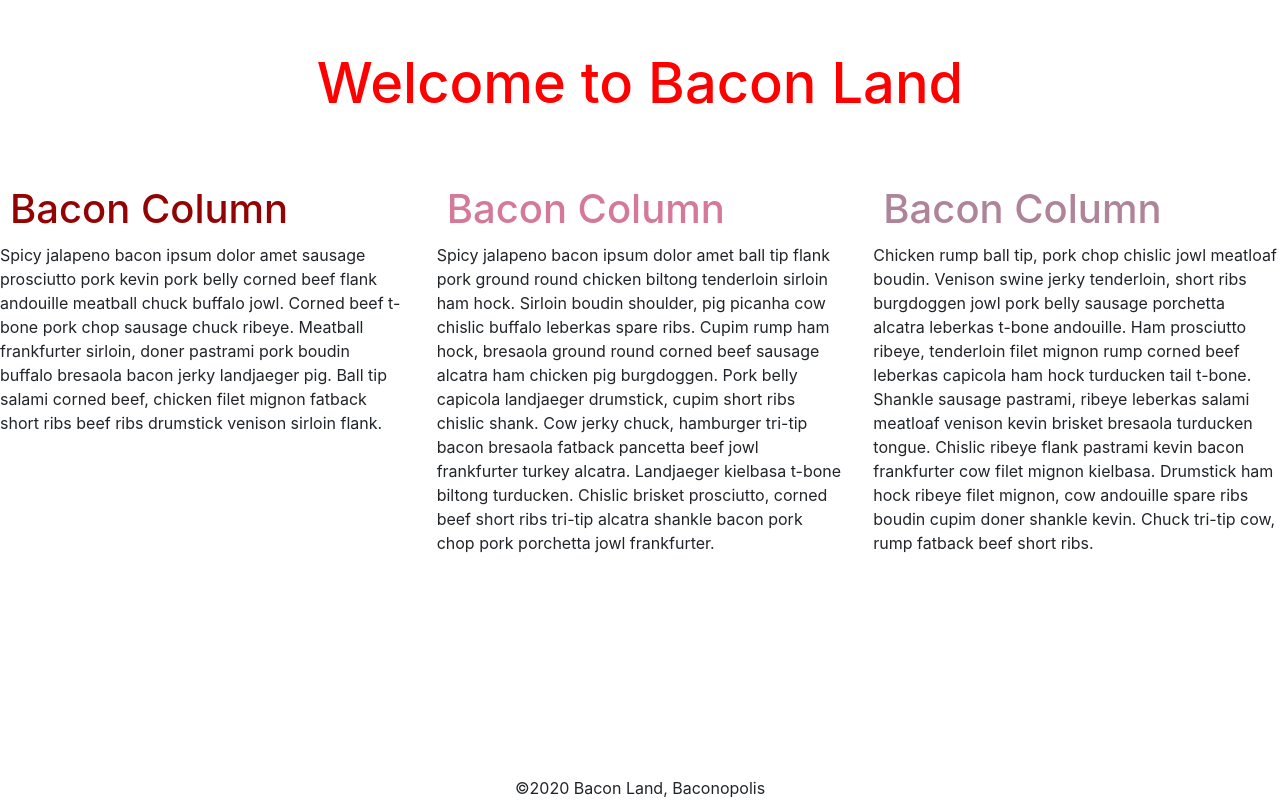
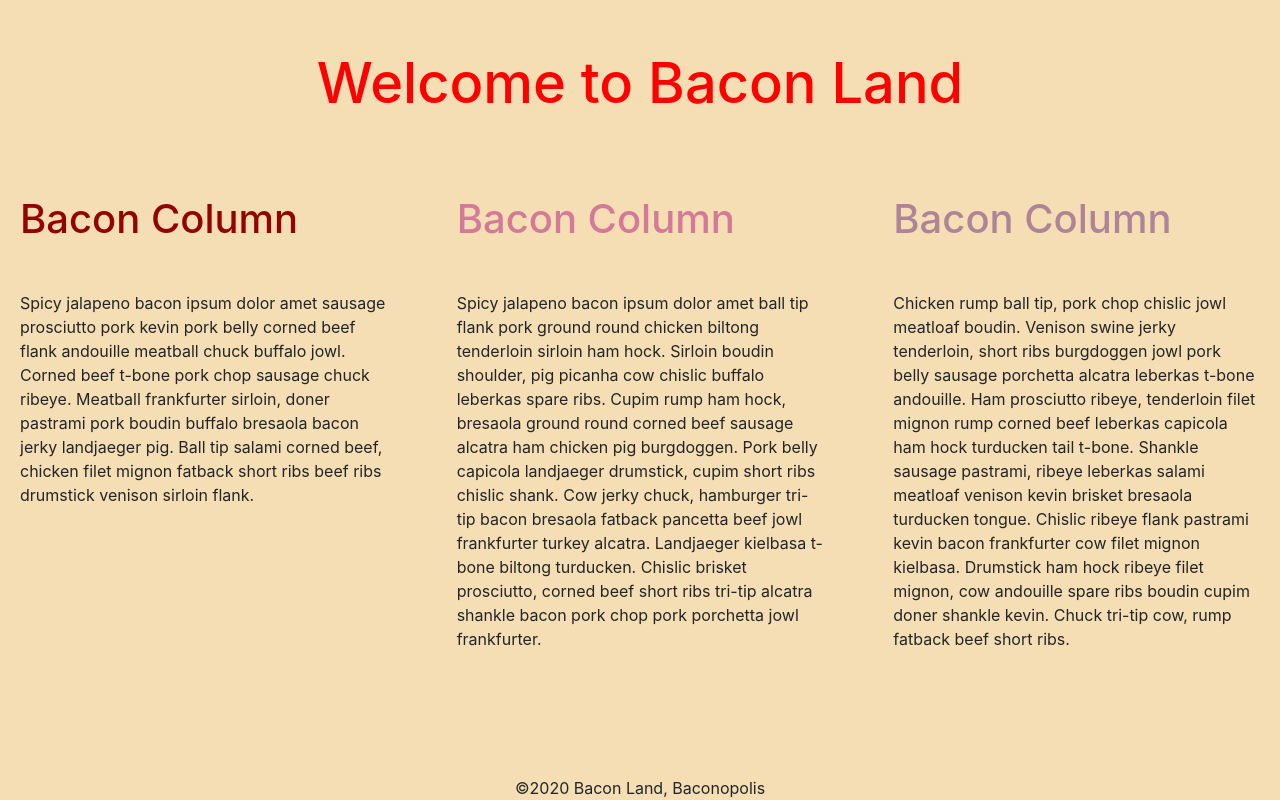
Before and after one commit to DrCheezebrgr/class-project, a plain HTML site: page index.html in a window 1280 px wide. Drawn offline with nearby package versions, Linux system fonts and the light colour scheme.

Commit message:
fixed background color and padding issues

```diff
--- a/styles.css
+++ b/styles.css
@@ -5,27 +5,10 @@
     text-align: center;
     padding: 50px;
   }
-/* small headers for paragraphs */
-.colHead1 {
-    color: rgb(148, 3, 3);
-    font-size: 250%;
-    margin: 10px;
-  }
-
-.colHead2 {
-  color: rgb(212, 121, 151);
-  font-size: 250%;
-  margin: 10px;
-}
-
-.colHead3 {
-  color: rgb(175, 132, 152);
-  font-size: 250%;
-  margin: 10px;
-}
 
 html, body {
   height: 100%;
+  background-color: wheat;
 }
 body {
   display: flex;
@@ -38,3 +21,25 @@ body {
   flex-shrink: 0;
   text-align: center;
 }
+/* small headers for paragraphs */
+.colHead1 {
+  color: rgb(148, 3, 3);
+  font-size: 250%;
+  padding: 20px;
+}
+
+.colHead2 {
+color: rgb(212, 121, 151);
+font-size: 250%;
+padding: 20px;
+}
+
+.colHead3 {
+color: rgb(175, 132, 152);
+font-size: 250%;
+padding: 20px;
+}
+
+.paraText {
+  padding: 20px;
+}
```
